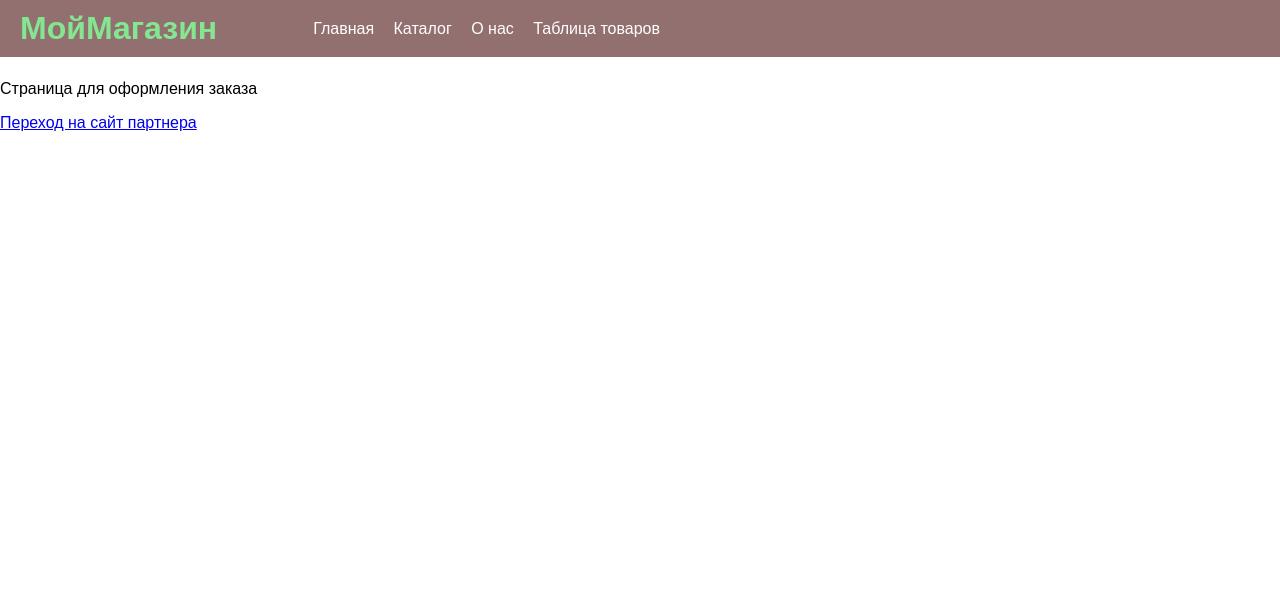
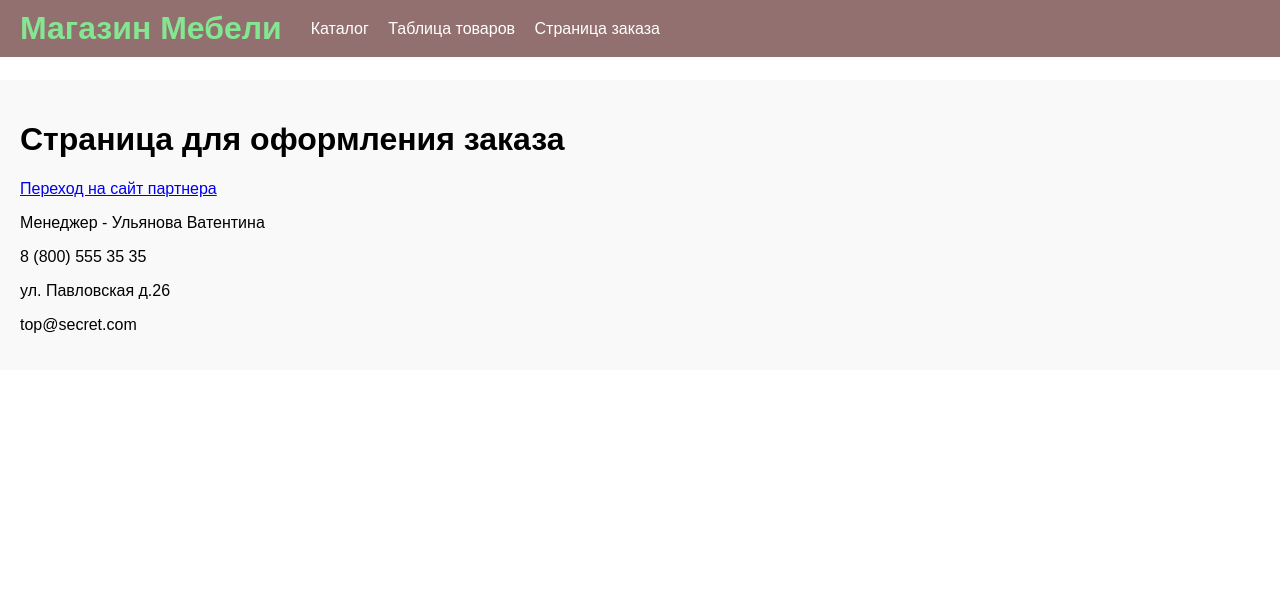
Before and after one commit to AlexanderAstpov/my_project, a FastAPI app: page / in a window 1280 px wide. Shown: the top 610 px of the page. Run offline with FastAPI, Linux system fonts and the light colour scheme; parts of the project's set-up code (start-up, migrations or seed data) failed here and were passed over.

Commit message:
рабочая версия

```diff
--- a/main.py
+++ b/main.py
@@ -16,7 +16,8 @@ templates = Jinja2Templates(directory="templates")
 def about(request: Request):
     context = {
         "request": request,
-        "title": "Контакты",
+        "title": "Контакты партнёров",
+        "manager": "Ульянова Ватентина",
         "adress": "ул. Павловская д.26",
         "phone": "8 (800) 555 35 35",
         "email": "top@secret.com"
@@ -30,7 +31,11 @@ def index(request: Request):
         "request": request,
         "title": "Контакты",
         "main_text": "Страница для оформления заказа",
-        "index": "https://topol-dt.ru/personal"
+        "index": "https://topol-dt.ru/personal",
+        "manager": "Менеджер - Ульянова Ватентина",
+        "adress": "ул. Павловская д.26",
+        "phone": "8 (800) 555 35 35",
+        "email": "top@secret.com"
 
 
     }
--- a/templates/base.html
+++ b/templates/base.html
@@ -113,12 +113,11 @@
 
     <!-- HEADER (Шапка сайта) -->
     <header>
-        <h1>МойМагазин</h1>
+        <h1>Магазин Мебели</h1>
         <nav>
-            <a href="{{ url_for('index') }}">Главная</a>
             <a href="{{ url_for('posts') }}">Каталог</a>
-            <a href="{{ url_for('about') }}">О нас</a>
             <a href="{{ url_for('products') }}">Таблица товаров</a>
+            <a href="{{ url_for('index') }}">Страница заказа</a>
 
 
 
--- a/templates/index.html
+++ b/templates/index.html
@@ -1,13 +1,18 @@
 {% extends "base.html" %}
 
 {% block title %}
-Главная страница
+Страница для оформления заказа
 
 {% endblock %}
 
 {% block content %}
-    <h1>Главная страница</h1>
-    <p>{{ main_text }}</p>
+<div style="margin: 80px auto 100px; padding: 20px; background-color: #f9f9f9;">
+    <h1>Страница для оформления заказа</h1>
     <a href="{{ index }}" class="add-to-cart">Переход на сайт партнера</a>
+    <p>{{ manager }}</p>
+    <p>{{ phone }}</p>
+    <p>{{ adress }}</p>
+    <p>{{ email }}</p>
+</div>
 
 {% endblock %}
--- a/templates/posts.html
+++ b/templates/posts.html
@@ -23,7 +23,9 @@
 
 
     </div>
+    <div style="margin-top: 100px">
 
+    </div>
 
 </main>
 
```
